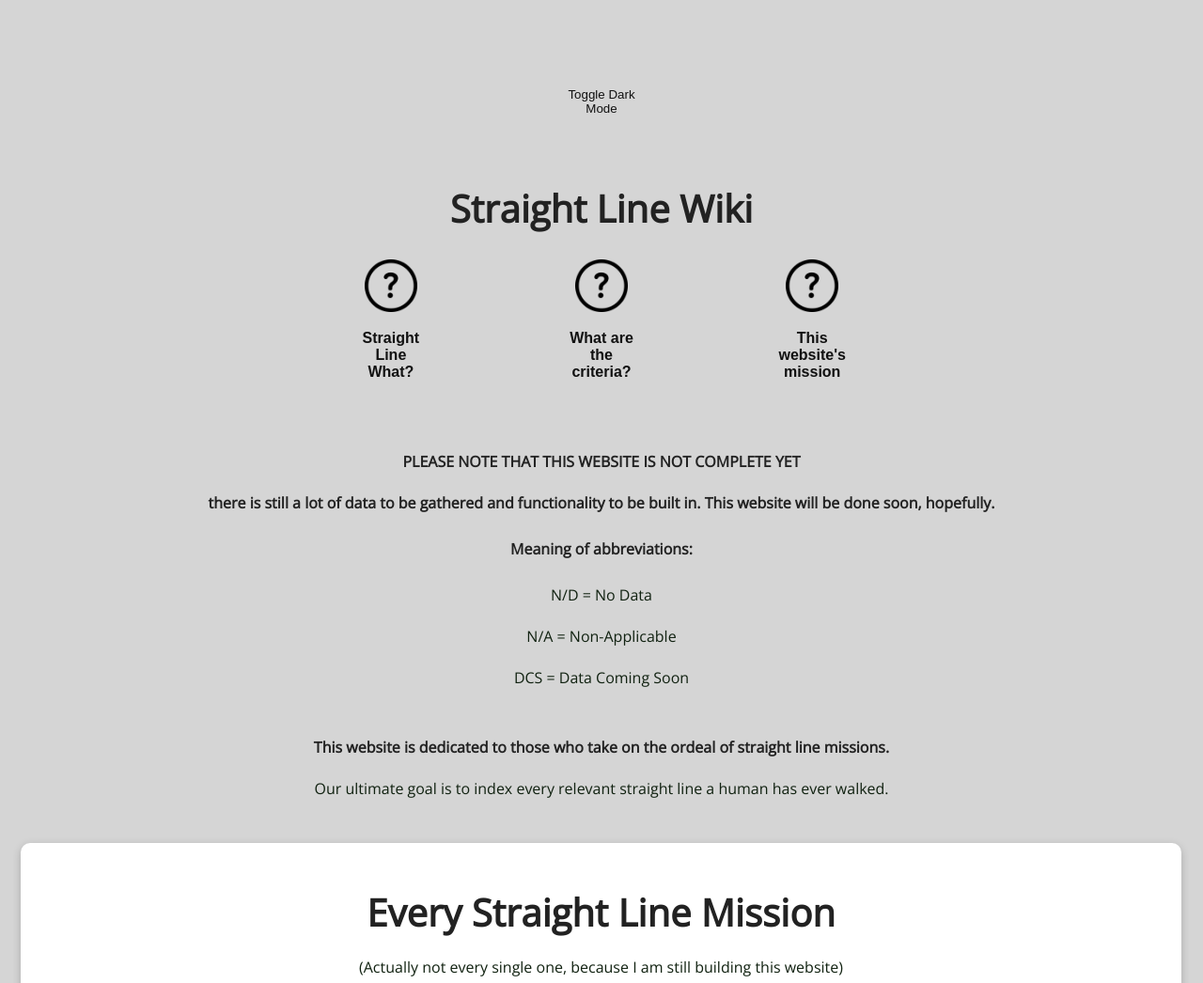
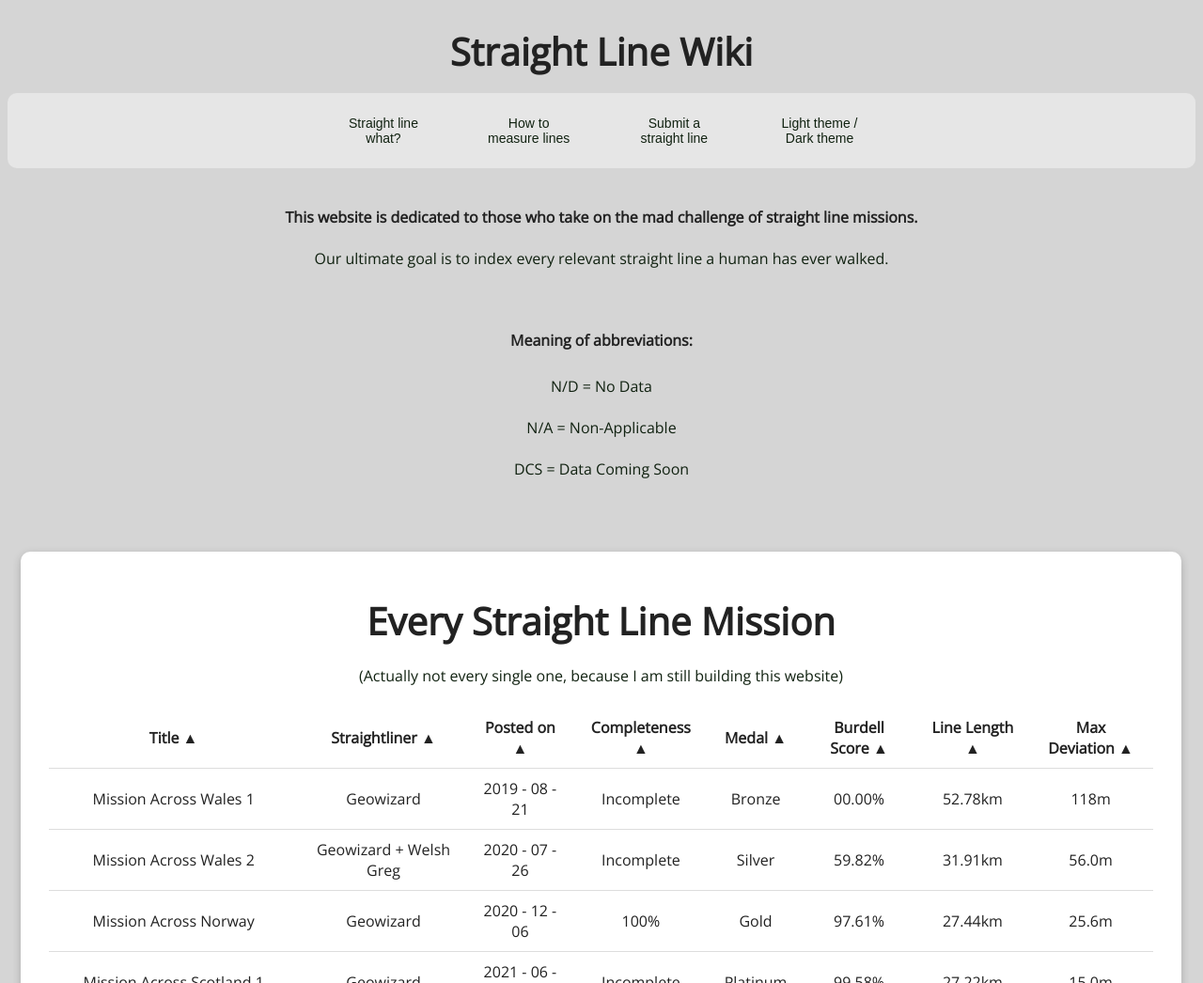
Before and after one commit to SamKry/straightlinewiki, a PHP site: page / in a window 1280 px wide. Shown: the top 1046 px of the page at 94% size. Run offline with PHP 8.4, Linux system fonts and the light colour scheme.

Commit message:
added bar for buttons (worked hard on this one)

```diff
--- a/dark.css
+++ b/dark.css
@@ -18,6 +18,34 @@ header {
 html {
 	scroll-behavior: smooth;
   }
+
+.menudiv {
+	height: 80px;
+	background-color: #383838;
+	width: 100%;
+	border: none;
+	border-radius: 10px;
+}
+
+.menubutton {
+	height: 80px;
+	transition-duration: 0.2s;
+	cursor: pointer;
+	display: inline-block;
+	margin-top: 0;
+	margin-right: 2%;
+	margin-left: 2%;
+	width: 100px;
+	font-size: 14px;
+	color: #efe;
+  background: transparent;
+	border: none;
+}
+
+.menubutton:hover {
+	background-color: #424242;
+	transform: scale(1.05);
+}
 
 body {
 	font-family: 'Open Sans', sans-serif;
@@ -44,7 +72,7 @@ img {
 	max-width: 70%;
 }
 
-
+/*
  button {
     background: transparent;
     border: #111;
@@ -59,7 +87,7 @@ img {
     transition: background-color 0.3s ease-in-out;
   }
 
-  #btn { /*may not be necessary*/
+  #btn {
 	width: 160px;
 	z-index: 5;
 	margin: 0 30px;
@@ -68,7 +96,7 @@ img {
   }
 
 
-/*
+
   #btn img {
     transition: 0.2s;
   }
@@ -77,7 +105,7 @@ img {
     opacity: 0.8;
     transform: scale(1.2);
   }
-*/
+
 
 
   #btn:hover {
@@ -85,6 +113,8 @@ img {
 	transform: scale(1.05);
 	color: #efffef;
   }
+
+*/
 
 h1 {
 	font-size: 40px;
--- a/index.html
+++ b/index.html
@@ -10,13 +10,18 @@
 </head>
 <body>
     <header>
-      <button id="theme-toggle">Toggle Dark Mode</button>
         <h1>Straight Line Wiki</h1>
+        <div class="menudiv">
+          <a href="#slms"><button class="menubutton">Straight line what?</button></a>
+          <a href="#criteria"><button class="menubutton">How to measure lines</button></a>
+          <button class="menubutton">Submit a straight line</button>
+          <button class="menubutton" id="theme-toggle">Light theme / Dark theme</button>
+        </div>
     </header>
     <main style="position: relative;">
 
   <!--buttons-->
-  <div>
+  <!--div>
     <a href="#slms"><button id="btn" onmouseover="showContent(1)" onmouseout="hideContent(1)"><img src="assets/images/question.png"><h3>Straight Line What?</h3></button></a>
     <a href="#criteria"><button id="btn" onmouseover="showContent(2)" onmouseout="hideContent(2)"><img src="assets/images/question.png"><h3>What are the criteria?</h3></button></a>
     <a href="#mission"><button id="btn" onmouseover="showContent(3)" onmouseout="hideContent(3)"><img src="assets/images/question.png"><h3>This website's mission</h3></button></a>
@@ -34,22 +39,17 @@
           <p>To list every straight line mission.<br>And you might be able to help.<br>Click the button to learn more.</p>
         </div>
       </div>
-    </div>
+    </div-->
 	<hr>
-
   <!--notes-->
+  <b>This website is dedicated to those who take on the mad challenge of straight line missions.</b>
+  <p>Our ultimate goal is to index every relevant straight line a human has ever walked.</p>
   <hr>
-  <b>PLEASE NOTE THAT THIS WEBSITE IS NOT COMPLETE YET</b>
-	<p></p>
-	<b>there is still a lot of data to be gathered and functionality to be built in. This website will be done soon, hopefully.</b>
   <h4>Meaning of abbreviations:</h4>
   <p>N/D = No Data</p>
   <p>N/A = Non-Applicable</p>
   <p>DCS = Data Coming Soon</p>
   <hr>
-  <b>This website is dedicated to those who take on the ordeal of straight line missions.</b>
-	<p>Our ultimate goal is to index every relevant straight line a human has ever walked.</p>
-
   <!--table-->
 	<div class="simple" id="My-iframe"><!--fucking really? Please find out which one of these actually needs to be class "Simple" and id "My-iframe".-->
 		<iframe class="simple" src="table.html" id="My-iframe"></iframe>
@@ -93,10 +93,10 @@
 	  <hr>
 	  <b>Creating a detail section for every mission</b>
 	  <p>Some missions have important details about them that is not displayed in the table.<br>I want to make a section where I can paste more info about every mission, maybe even including a map.<br>This section should also contain a comment section where people can talk about the mission.</p>
-	  <hr>
     <hr>
     <b>Fixing the Dark mode</b>
 	  <p>And by that I mean making it work on the table.</p>
+  	 <hr>
 	  <b>Making a section where people can submit more straight line missions</b>
 	  <p>...or even suggest edits in the existing ones.<br>This should be a form that is easy to fill out.<br>I am not prioritizing this because I would have to connect it to a database, and right now I don't have a real functioning database.<br>I promise I will, soon.</p>
 	  <hr>
--- a/script.js
+++ b/script.js
@@ -1,21 +1,7 @@
-
-//THIS (KIND OF) WORKS.
-//It has some obvious issues, but I AM NOT DELETING IT UNTIL I GET THE REST TO BE FUNCTIONAL.
-
-function showContent(id) {
-  var content = document.getElementById("content" + id);
-  content.style.opacity = "1";
-}
-function hideContent(id) {
-  var content = document.getElementById("content" + id);
-  content.style.opacity = "0";
-}
-
 
 
 
 //THEME SWITCH BUTTON
-
 // Get the necessary elements
 const themeToggle = document.getElementById('theme-toggle');
 const themeStyle = document.getElementById('theme-style');
--- a/style.css
+++ b/style.css
@@ -11,6 +11,34 @@ header {
 
 html {
 	scroll-behavior: smooth;
+  }
+
+.menudiv {
+	height: 80px;
+	background-color: #e6e6e6;
+	width: 100%;
+	border: none;
+	border-radius: 10px;
+}
+
+.menubutton {
+	height: 80px;
+	transition-duration: 0.2s;
+	cursor: pointer;
+	display: inline-block;
+	margin-top: 0;
+	margin-right: 2%;
+	margin-left: 2%;
+	width: 100px;
+	font-size: 14px;
+	color: #121;
+  background: transparent;
+	border: none;
+}
+
+.menubutton:hover {
+	background-color: #c4c4c4;
+	transform: scale(1.05);
 }
 
 body {
@@ -38,7 +66,7 @@ img {
 	max-width: 70%;
 }
 
-
+/*
 button {
   background: transparent;
   border: #d8d8d8;
@@ -52,8 +80,9 @@ img {
   width: 160px;
   transition: background-color 0.3s ease-in-out;
 }
-
-  #btn { /*may not be necessary*/
+*/
+/*
+#btn {
 	width: 160px;
 	z-index: 5;
 	margin: 0 30px;
@@ -62,7 +91,7 @@ img {
 }
 
 
-/*
+
 #btn img {
   transition: 0.2s;
 }
@@ -71,7 +100,7 @@ img {
   opacity: 0.8;
   transform: scale(1.2);
 }
-*/
+
 
 
 #btn:hover {
@@ -79,6 +108,8 @@ img {
 	transform: scale(1.05);
 	color: #121;
 }
+
+*/
 
 h1 {
 	font-size: 40px;
```
Lines whose indentation alone changed are shown as unchanged.
